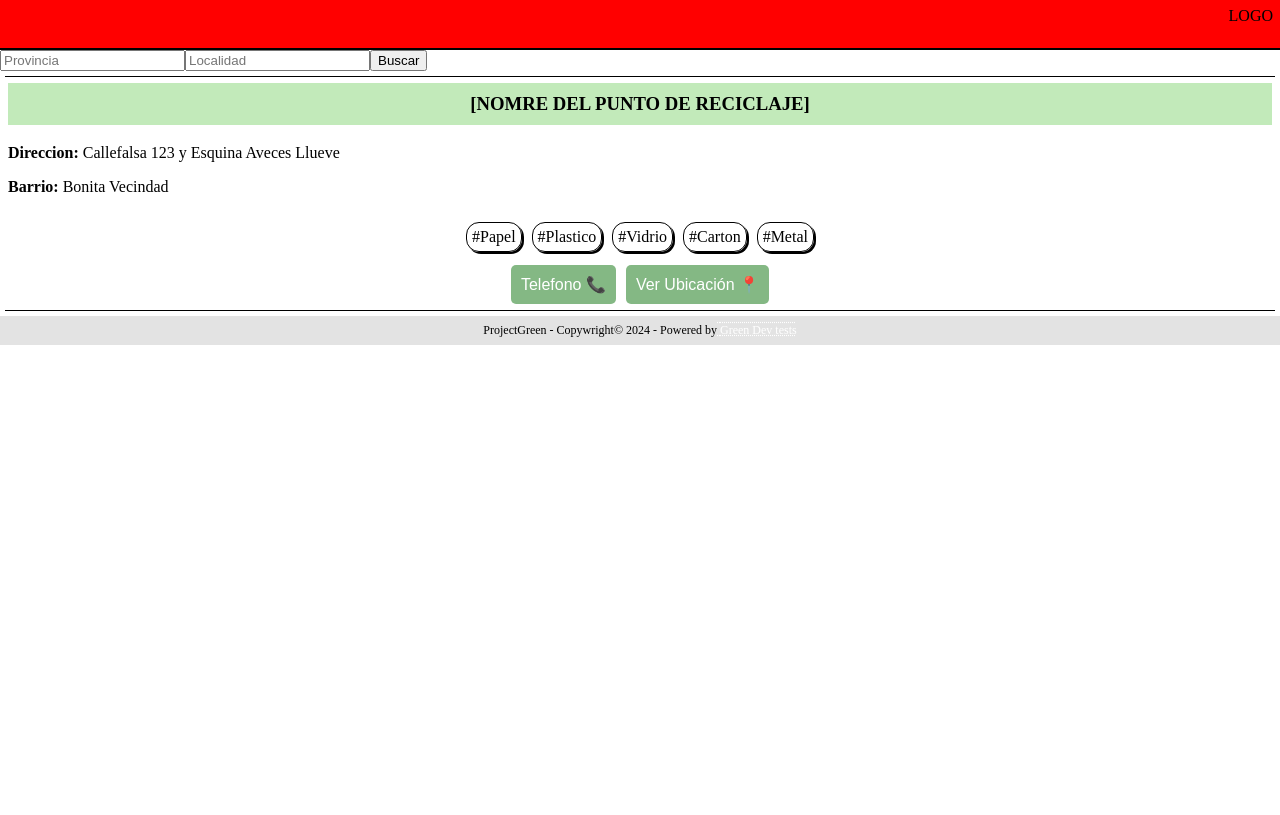
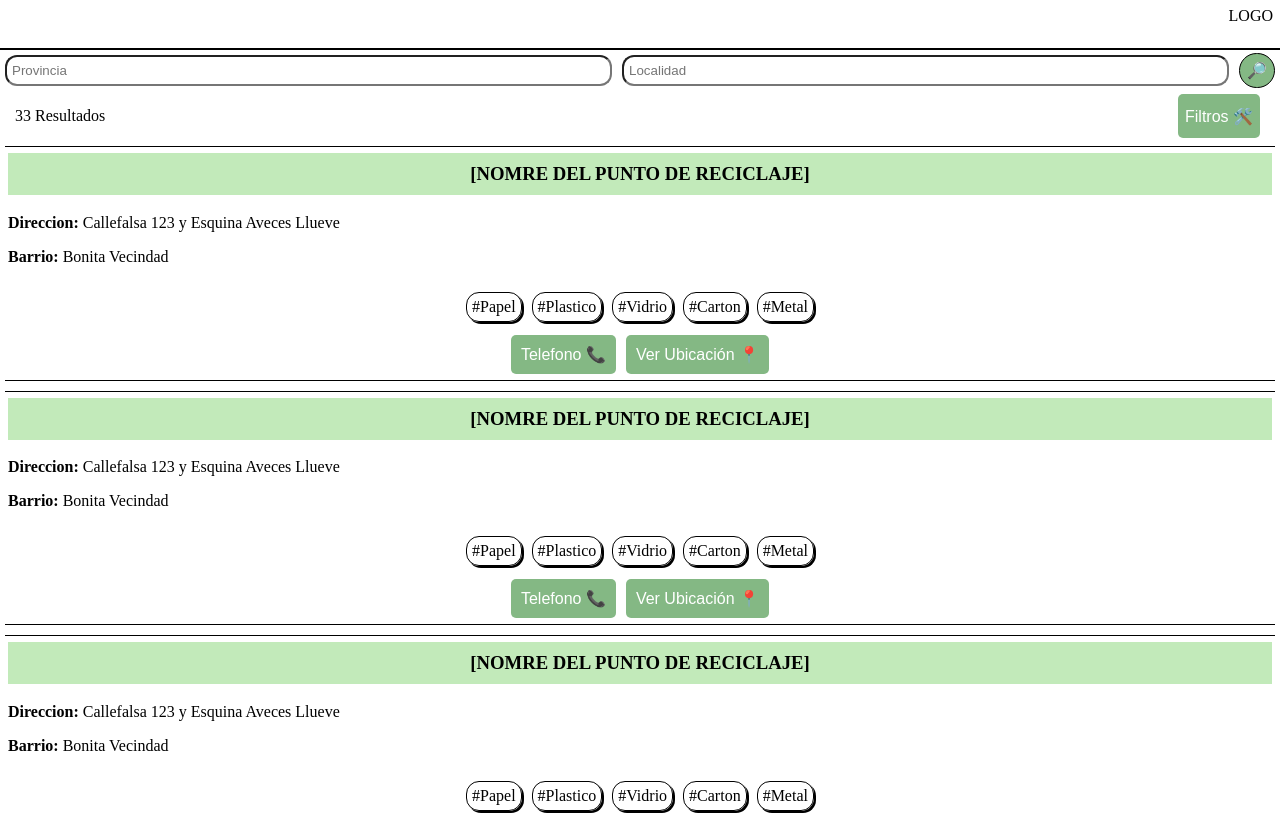
Before and after one commit to green-devs-test/project-green, a React (Create React App) app: page / in a window 1280 px wide. Shown: the top 815 px of the page. Built offline with nearby package versions, Linux system fonts and the light colour scheme.

Commit message:
Adding components for new search and results

```diff
--- a/src/Components/App/App.tsx
+++ b/src/Components/App/App.tsx
@@ -6,7 +6,8 @@ import { useState } from "react";
 import { Outlet } from "react-router-dom";
 import Card from "../Card";
 import Body from "../Body";
-import ReSearch from "../ReSearch/ReSearch";
+import ReSearch from "../NewSearch/NewSearch";
+import SearchOptions from "../SearchOptions";
 
 const App = () => {
     return (
@@ -14,6 +15,10 @@ const App = () => {
         <TopBar />
         <Outlet />
         <ReSearch />
+        <SearchOptions />
+        <Card />
+        <Card />
+        <Card />
         <Card />
         <Footer />
       </>
--- /dev/null
+++ b/src/Components/NewSearch/NewSearch.tsx
@@ -0,0 +1,16 @@
+import { css } from "aphrodite";
+import styles from "./styles";
+
+const ReSearch = () => {
+    return (
+        <>
+        <div className={css(styles.newSearchContainer)}>
+            <input className={css(styles.newSearchDropdown)} type="text" placeholder="Provincia"/>
+            <input className={css(styles.newSearchDropdown)} type="text" placeholder="Localidad"/>
+            <button className={css(styles.newSearchButton)}>🔎</button>
+        </div>
+        </>
+    );
+};
+
+export default ReSearch;
--- /dev/null
+++ b/src/Components/NewSearch/index.ts
@@ -0,0 +1,2 @@
+import ReSearch from "./NewSearch";
+export default ReSearch;
--- /dev/null
+++ b/src/Components/NewSearch/styles.ts
@@ -0,0 +1,45 @@
+import { StyleSheet } from "aphrodite";
+
+const styles = StyleSheet.create({
+  newSearchContainer: {
+      display: 'flex',
+      flexDirection: 'row',
+      justifyContent: 'center',
+  },
+  newSearchDropdown: {
+    borderRadius: '12px',
+    margin: '5px',
+    padding: '0px 5px',
+    width: '100%',
+  },
+  searchOptions: {
+    backgroundColor: "#84b884",
+    textDecoration: "none",
+    padding: "7px",
+    margin: "3px 5px",
+    color: "#fff",
+    border: "none",
+    fontSize: "1rem",
+    borderRadius: "50px",
+    transition: "all 400ms ease",
+    ":active": {
+      background: "#5a965a",
+    },
+  },
+  newSearchButton: {
+    backgroundColor: "#84b884",
+        textDecoration: "none",
+        padding: "7px",
+        margin: "3px 5px",
+        color: "#fff",
+        border: "1px solid black",
+        fontSize: "1rem",
+        borderRadius: "50px",
+        transition: "all 400ms ease",
+        ":active": {
+          background: "#5a965a",
+        },
+  },
+});
+
+export default styles;
--- a/src/Components/ReSearch/ReSearch.tsx
+++ /dev/null
@@ -1,14 +0,0 @@
-import { css } from "aphrodite";
-import styles from "./styles";
-
-const ReSearch = () => {
-    return (
-        <>
-            <input type="text" placeholder="Provincia"/>
-            <input type="text" placeholder="Localidad"/>
-            <button>Buscar</button>
-        </>
-    );
-};
-
-export default ReSearch;
--- a/src/Components/ReSearch/index.ts
+++ /dev/null
@@ -1,2 +0,0 @@
-import ReSearch from "./ReSearch";
-export default ReSearch;
--- /dev/null
+++ b/src/Components/SearchOptions/SearchOptions.tsx
@@ -0,0 +1,16 @@
+import styles from "./styles";
+import { css } from "aphrodite";
+
+
+const SearchOptions = () => {
+  return (
+    <>
+    <div className={css(styles.optionsContainer)}>
+      <p className={css(styles.numbersOfResults)}>33 Resultados</p>
+      <button className={css(styles.searchOptions)}>Filtros 🛠️</button>
+    </div>
+    </>
+  );
+};
+
+export default SearchOptions;
--- /dev/null
+++ b/src/Components/SearchOptions/index.ts
@@ -0,0 +1,2 @@
+import SearchOptions from "./SearchOptions";
+export default SearchOptions;
--- /dev/null
+++ b/src/Components/SearchOptions/styles.ts
@@ -0,0 +1,29 @@
+import { StyleSheet } from "aphrodite";
+
+const styles = StyleSheet.create({
+    optionsContainer: {
+        display: 'flex',
+        justifyContent: 'space-between',
+        flexDirection: 'row',
+        margin: '0px 15px'
+      },
+    numbersOfResults: {
+
+    },
+    searchOptions: {
+        backgroundColor: "#84b884",
+        textDecoration: "none",
+        padding: "7px",
+        margin: "3px 5px",
+        color: "#fff",
+        border: "none",
+        fontSize: "1rem",
+        borderRadius: "5px",
+        transition: "all 400ms ease",
+        ":active": {
+          background: "#5a965a",
+        },
+      },
+});
+
+export default styles;
--- a/src/Components/TopBar/styles.ts
+++ b/src/Components/TopBar/styles.ts
@@ -2,7 +2,7 @@ import { StyleSheet } from "aphrodite";
 
 const styles = StyleSheet.create({
   topBar: {
-    backgroundColor: "red",
+    backgroundColor: "#fff",
     height: "50px",
     width: "100%",
     padding: "7px",
@@ -12,6 +12,7 @@ const styles = StyleSheet.create({
     display: 'flex',
     justifyContent: 'flex-end',
     top: '0',
+    zIndex: 10,
   },
 });
 
```
Also changed, not shown: src/Components/ReSearch/styles.ts (deleted, +0 -9 lines).
